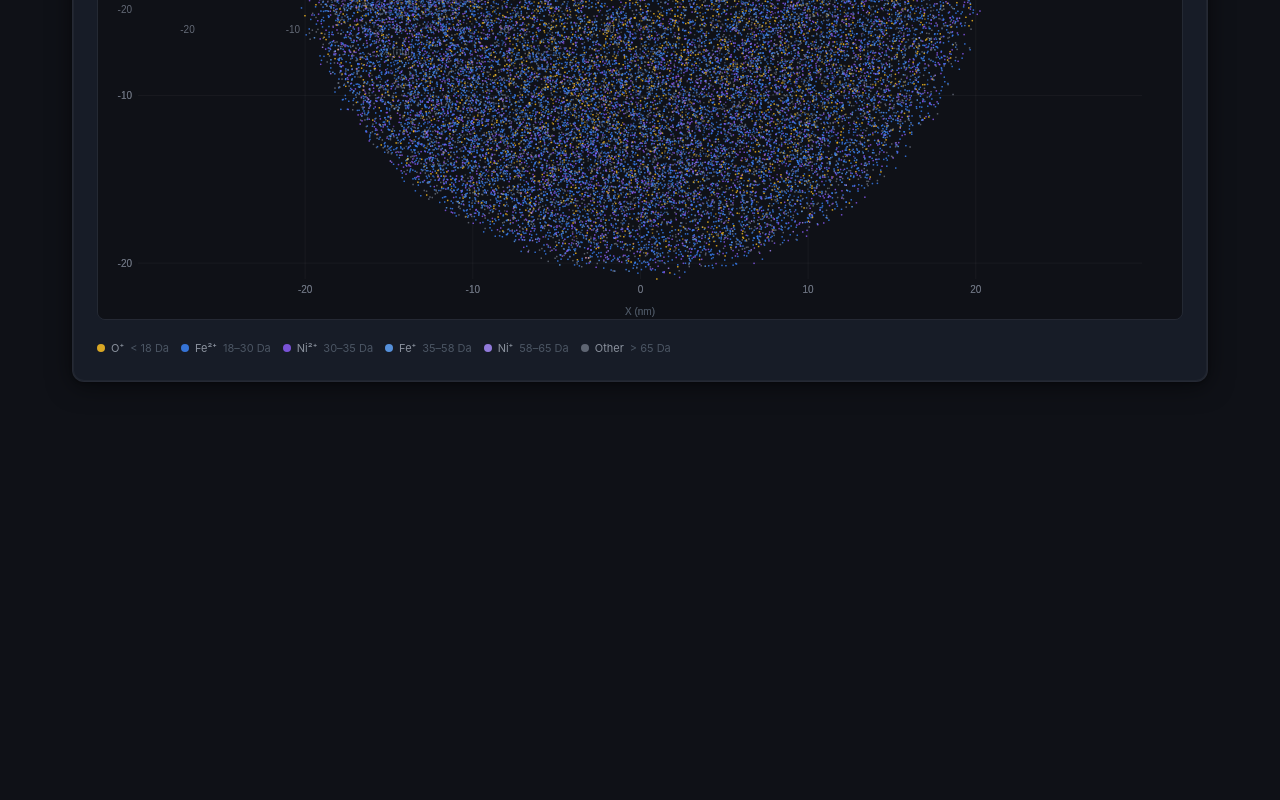
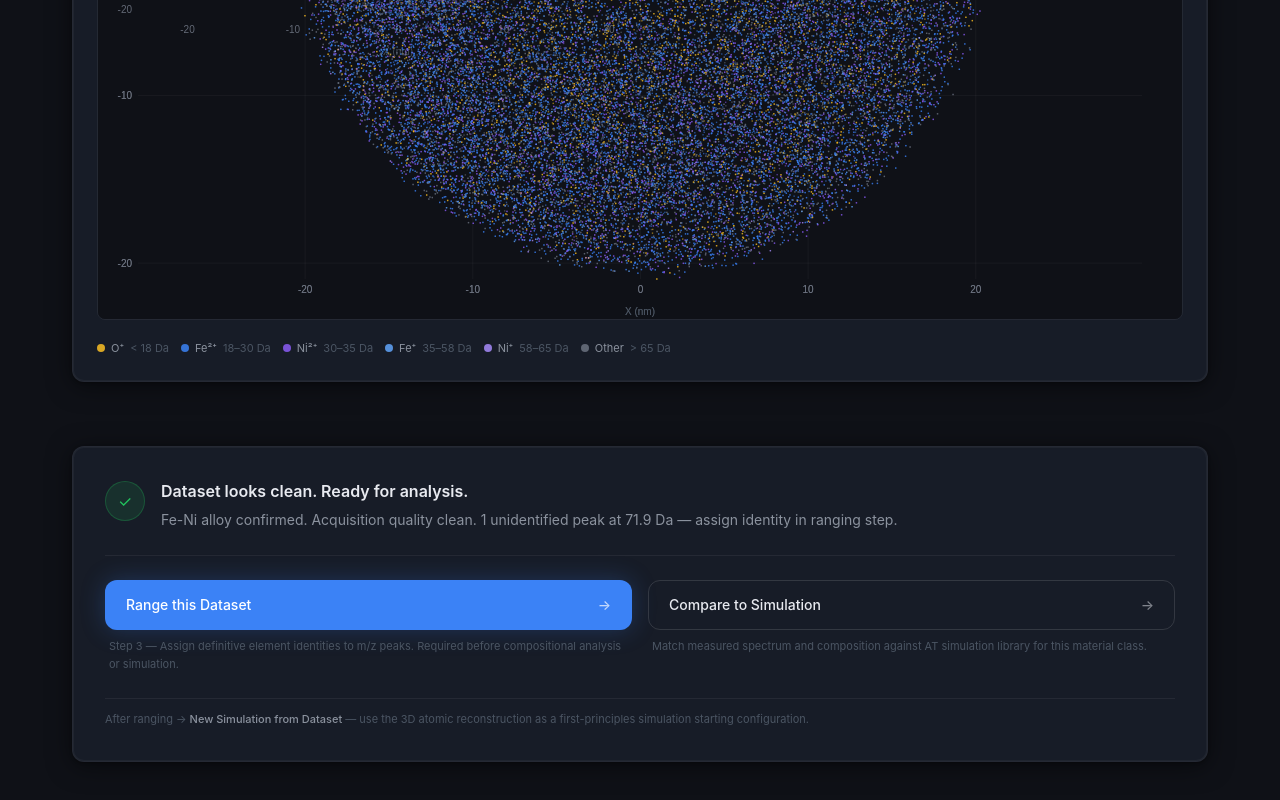
Before and after one commit to raggedmedia/at-technical-test, a React (Vite) app: page / in a window 1280 px wide. Shown: the part 2233-3033 px from the top of the page. Before the commit the page ends 2679 px from the top, so only its background shows below. Built offline with nearby package versions, Linux system fonts and the light colour scheme.

Commit message:
Add in next step CTAs

```diff
--- a/src/App.tsx
+++ b/src/App.tsx
@@ -2,6 +2,7 @@ import { DatasetHeader } from './components/DatasetHeader'
 import { MaterialIdentification } from './components/MaterialIdentification'
 import { MassSpectrum } from './components/MassSpectrum'
 import { PointCloud2D } from './components/PointCloud2D'
+import { NextStepsFooter } from './components/NextStepsFooter'
 import { useAptData } from './hooks/useAptData'
 
 function StepLabel({ n, title }: { n: string; title: string }) {
@@ -49,6 +50,7 @@ function App() {
                 <PointCloud2D atoms={atoms ?? []} loading={atomsLoading} />
               </div>
             </div>
+            <NextStepsFooter spectrum={summary.spectrum} totalAtoms={summary.atomCount} />
           </>
         )}
       </main>
--- /dev/null
+++ b/src/components/NextStepsFooter.tsx
@@ -0,0 +1,105 @@
+import type { SpectrumBin } from '../fixtures/aptData'
+
+interface Props {
+  spectrum: SpectrumBin[]
+  totalAtoms: number
+}
+
+function isClean(spectrum: SpectrumBin[], totalAtoms: number): boolean {
+  if (!spectrum.length || totalAtoms === 0) return false
+  const fe2Count = spectrum
+    .filter(b => b.mz >= 27.3 && b.mz <= 29.0)
+    .reduce((s, b) => s + b.count, 0)
+  return fe2Count / totalAtoms > 0.1
+}
+
+export function NextStepsFooter({ spectrum, totalAtoms }: Props) {
+  const clean = isClean(spectrum, totalAtoms)
+
+  return (
+    <footer className="px-8 pb-16">
+      <div className="card p-8 flex flex-col gap-6">
+
+        {/* Status summary */}
+        <div className="flex items-start gap-4">
+          <div
+            className="w-10 h-10 rounded-full flex items-center justify-center shrink-0 mt-0.5"
+            style={{
+              background: clean ? 'rgba(34,197,94,0.12)' : 'rgba(245,158,11,0.12)',
+              border: `1px solid ${clean ? 'rgba(34,197,94,0.25)' : 'rgba(245,158,11,0.25)'}`,
+            }}
+          >
+            <span className="text-base leading-none" style={{ color: clean ? '#22c55e' : '#f59e0b' }}>
+              {clean ? '✓' : '⚠'}
+            </span>
+          </div>
+          <div className="flex flex-col gap-1.5">
+            <h3 className="text-base font-semibold text-(--text-primary) m-0">
+              {clean
+                ? 'Dataset looks clean. Ready for analysis.'
+                : 'Dataset flagged for review. Resolve before proceeding.'}
+            </h3>
+            <p className="text-sm text-(--text-secondary) m-0 leading-relaxed">
+              {clean
+                ? 'Fe-Ni alloy confirmed. Acquisition quality clean. 1 unidentified peak at 71.9 Da — assign identity in ranging step.'
+                : 'Unexpected dominant peak detected. Review reconstruction parameters before ranging.'}
+            </p>
+          </div>
+        </div>
+
+        <div className="h-px bg-(--border-dim)" />
+
+        {/* Actions */}
+        <div className="flex items-start gap-4 flex-wrap">
+
+          {/* Primary: Range */}
+          <div className="flex flex-col gap-2 flex-1 min-w-64">
+            <button
+              disabled={!clean}
+              className={[
+                'w-full flex items-center justify-between px-5 py-3.5 rounded-xl text-sm font-medium border transition-all duration-150',
+                clean
+                  ? 'bg-(--accent) border-transparent text-white cursor-pointer hover:brightness-110 shadow-[0_0_24px_rgba(59,130,246,0.25)]'
+                  : 'bg-(--bg-base) border-(--border-dim) text-(--text-dim) cursor-not-allowed opacity-40',
+              ].join(' ')}
+            >
+              <span>Range this Dataset</span>
+              <span className="opacity-70">→</span>
+            </button>
+            <p className="text-[11px] text-(--text-dim) m-0 px-1 leading-relaxed">
+              Step 3 — Assign definitive element identities to m/z peaks. Required before compositional analysis or simulation.
+            </p>
+          </div>
+
+          {/* Secondary: Compare */}
+          <div className="flex flex-col gap-2 flex-1 min-w-64">
+            <button
+              disabled={!clean}
+              className={[
+                'w-full flex items-center justify-between px-5 py-3.5 rounded-xl text-sm font-medium border transition-all duration-150',
+                clean
+                  ? 'bg-transparent border-(--border-hi) text-(--text-primary) cursor-pointer hover:bg-(--bg-card-hi) hover:border-(--accent)'
+                  : 'bg-(--bg-base) border-(--border-dim) text-(--text-dim) cursor-not-allowed opacity-40',
+              ].join(' ')}
+            >
+              <span>Compare to Simulation</span>
+              <span className="opacity-50">→</span>
+            </button>
+            <p className="text-[11px] text-(--text-dim) m-0 px-1 leading-relaxed">
+              Match measured spectrum and composition against AT simulation library for this material class.
+            </p>
+          </div>
+
+        </div>
+
+        {/* Downstream hint */}
+        <p className="text-[11px] text-(--text-dim) m-0 pt-3 border-t border-(--border-dim) leading-relaxed">
+          After ranging →{' '}
+          <span className="text-(--text-secondary) font-medium">New Simulation from Dataset</span>
+          {' '}— use the 3D atomic reconstruction as a first-principles simulation starting configuration.
+        </p>
+
+      </div>
+    </footer>
+  )
+}
```
